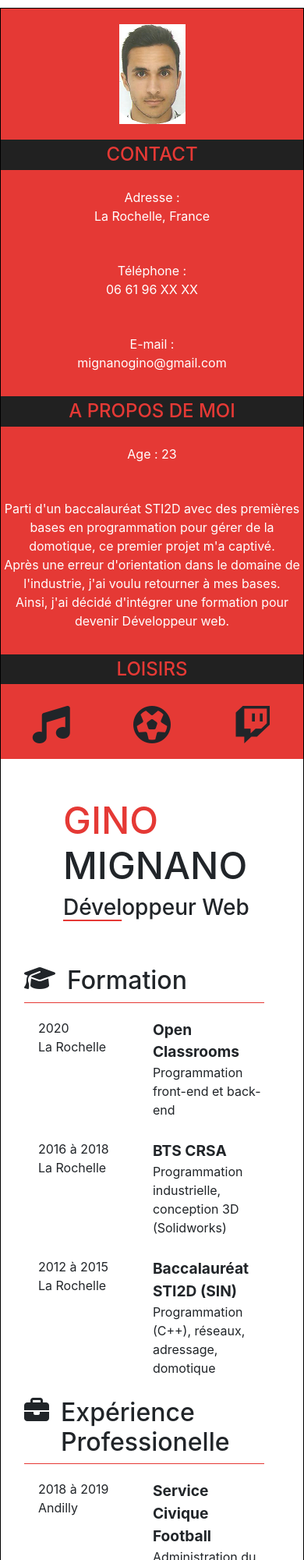
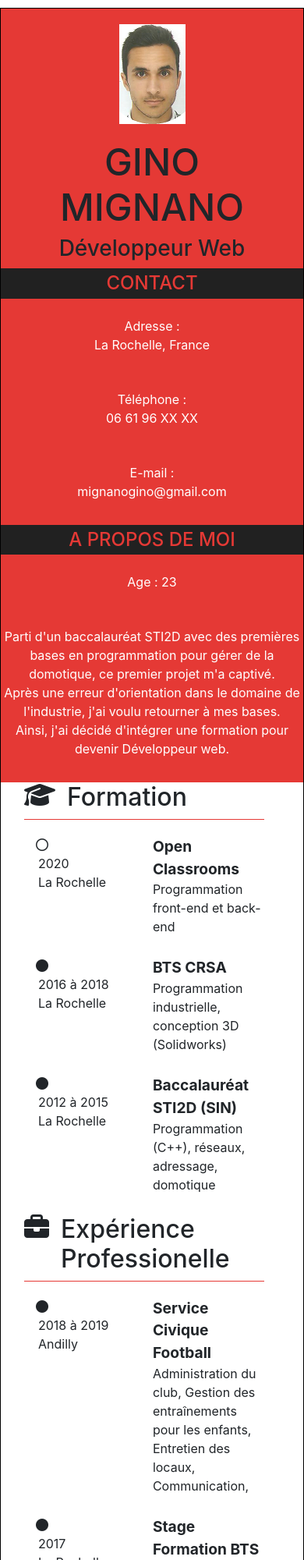
Before and after one commit to onig2217/CV, a plain HTML site: page index.html in a window 390 px wide. Shown: the top 2000 px of the page at 78% size. Drawn offline with nearby package versions, Linux system fonts and the light colour scheme.

Commit message:
Version Final

```diff
--- a/index.html
+++ b/index.html
@@ -15,45 +15,49 @@
 	<div class="container">
 		<div id="bloc" class="row">
 			<nav id="navigation" class="col-md-3 p-0">
-				<aside>
+				<article>
 					<img src="lajij.png" alt="">
-				</aside>
-				<aside>
+				</article>
+				<article id="entete2" class="d-block d-md-none col-md-12">
+					<h1 id="name" class="col-xs-12"> <span class="name2">GINO</span> MIGNANO </h1>
+					<h3> <span class="unli2">Dével</span>oppeur Web </h3>
+				</article>
+				<article>
 					<h2> Contact </h2>
 					<p> Adresse :</br> La Rochelle, France </p>
 					<p> Téléphone :</br> 06 61 96 XX XX </p>
 					<p> E-mail :</br> mignanogino@gmail.com </p>
-				</aside>
-				<aside>
-					<h2 class="col-sm-12"> A propos de moi </h2>
+				</article>
+				<article>
+					<h2 > A propos de moi </h2>
 					<p> Age : 23 </p>
 					<p> Parti d'un baccalauréat STI2D avec des premières bases en programmation pour gérer de la domotique, ce premier projet m'a captivé. </br>
 					Après une erreur d'orientation dans le domaine de l'industrie, j'ai voulu retourner à mes bases. </br>
 					Ainsi, j'ai décidé d'intégrer une formation pour devenir Développeur web.</p>
-				</aside>
-				<aside>
+				</article>
+				<article class="d-none d-md-block">
 					<h2 id="loisirs"> Loisirs </h2>
 					<div class="loisir">
 						<i class="fas fa-music fa-3x"></i>
 						<i class="far fa-futbol fa-3x"></i>
 						<i class="fab fa-twitch fa-3x"></i>
 					</div>
-				</aside>
+				</article>
 			</nav>
 
 			<section id="section" class="col-md-9">
 
 				<div class="row">
-					<article id="entete" class="col-md-12">
+					<article id="entete" class="d-none d-md-block col-md-12">
 						<h1 id="name" class="col-xs-12"> <span class="name">GINO</span> MIGNANO </h1>
 						<h3 class="col-xs-12"> <span class="unli">Dével</span>oppeur Web </h3>
 					</article>
 					<article id="formation" class="col-md-12">
-						<div class="form"><i class="fas fa-graduation-cap fa-2x col-xs-1"></i> <h2 class="col-md-12"> Formation </h2></div>
+						<div class="form"><i class="fas fa-graduation-cap fa-2x"></i> <h2 class="col-md-12"> Formation </h2></div>
 						<div class="col-lg-12 p-0">
 							<div id="int_form_oc">
-								<div class="col-md-4 ">
-									<p>2020</br>La Rochelle</p>
+								<div id="date1" class="col-md-4 ">
+									<i class="far fa-circle"></i><p class="offset-sm-1">2020</br>La Rochelle</p>
 								</div>
 								<div class="col-md-8 p-0">
 									<p>
@@ -63,8 +67,8 @@
 								</div>
 							</div>
 							<div id="int_form_bts">
-								<div class="col-md-4 ">
-									<p>2016 à 2018</br>La Rochelle</p>
+								<div id="date2" class="col-md-4 ">
+									<i class="fas fa-circle"></i><p class="offset-sm-1">2016 à 2018</br>La Rochelle</p>
 								</div>
 								<div class="col-md-8 p-0">
 									<p>
@@ -74,8 +78,8 @@
 								</div>
 							</div>
 							<div id="int_form_bac">
-								<div class="col-md-4 ">
-									<p>2012 à 2015</br>La Rochelle</p>
+								<div id="date3" class="col-md-4 ">
+									<i class="fas fa-circle"></i><p class="offset-sm-1">2012 à 2015</br>La Rochelle</p>
 								</div>
 								<div class="col-md-8 p-0">
 									<p>
@@ -87,11 +91,11 @@
 						</div>
 					</article>
 					<article id="exppro" class="col-md-12 col-sm-12 col-xs-12">
-						<div class="exp"><i class="fas fa-briefcase fa-2x col-xs-1"></i><h2 class="offset-md- col-md-12"> Expérience Professionelle </h2></div>
+						<div class="exp"><i class="fas fa-briefcase fa-2x"></i><h2 class="col-md-12"> Expérience Professionelle </h2></div>
 						<div class="col-lg-12 p-0">
 							<div id="int_exp_sc">
-								<div class="col-md-4 ">
-									<p>2018 à 2019</br>Andilly</p>
+								<div id="date4" class="col-md-4 ">
+									<i class="fas fa-circle"></i><p class="offset-sm-1">2018 à 2019</br>Andilly</p>
 								</div>
 								<div class="col-md-8 p-0">
 									<p>
@@ -104,8 +108,8 @@
 								</div>
 							</div>
 							<div id="int_exp_stage">
-								<div class="col-md-4 ">
-									<p>2017</br>La Rochelle</p>
+								<div id="date5" class="col-md-4 ">
+									<i class="fas fa-circle"></i><p class="offset-sm-1">2017</br>La Rochelle</p>
 								</div>
 								<div class="col-md-8 p-0">
 									<p>
@@ -119,7 +123,7 @@
 						</div>
 					</article>
 					<footer id="foot" class="col-md-12">
-						<div class="reco"><i class="fas fa-pencil-alt fa-2x col-xs-1"></i> <h2 class="offset-md- col-md-12"> Distinctions </h2></div>
+						<div class="reco"><i class="fas fa-pencil-alt fa-2x"></i> <h2 class="col-md-12"> Distinctions </h2></div>
 						<div id="dist_list" class="col-lg-12 p-0">
 							<ul class="col-lg-3">
 								<h4>Code</h4>
```
